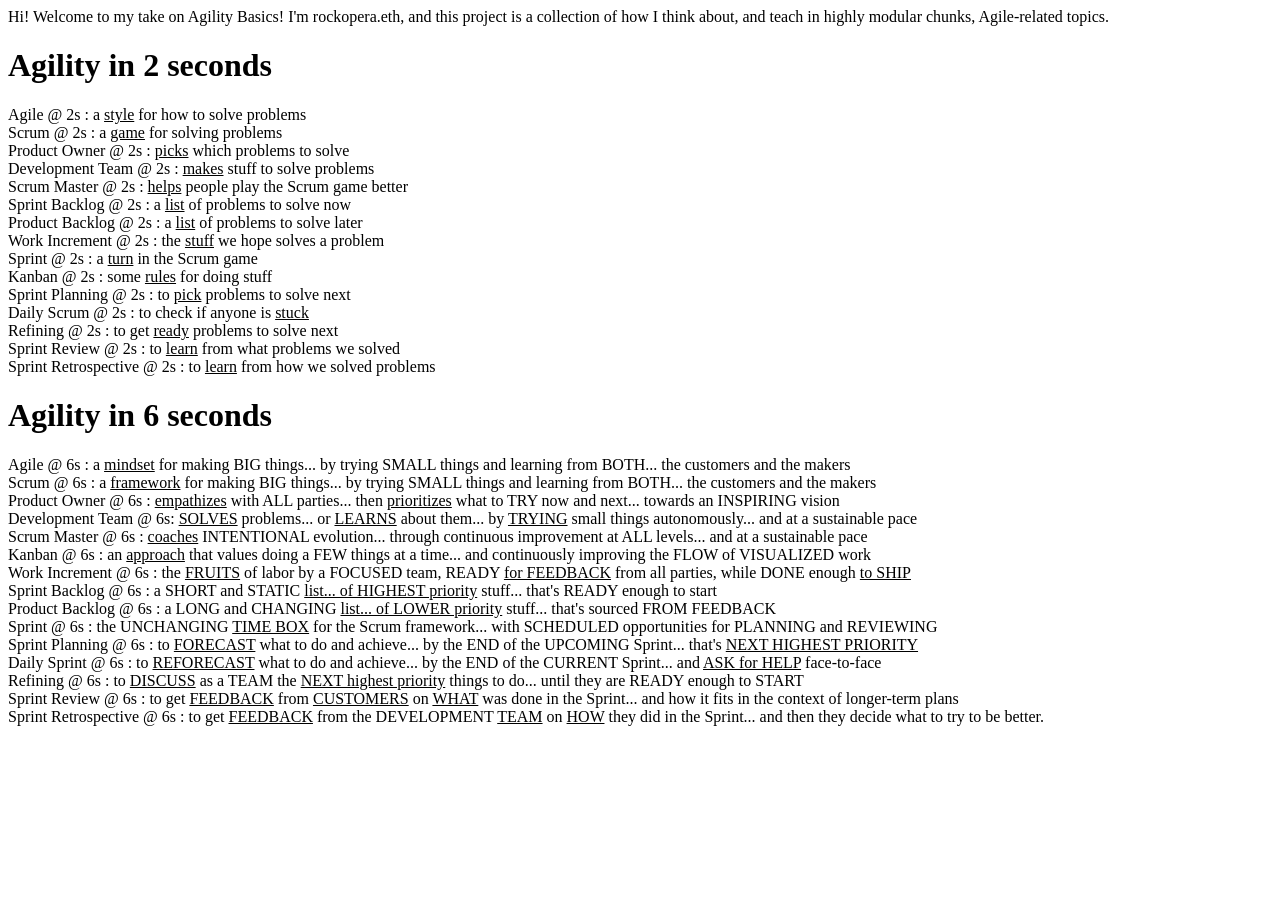
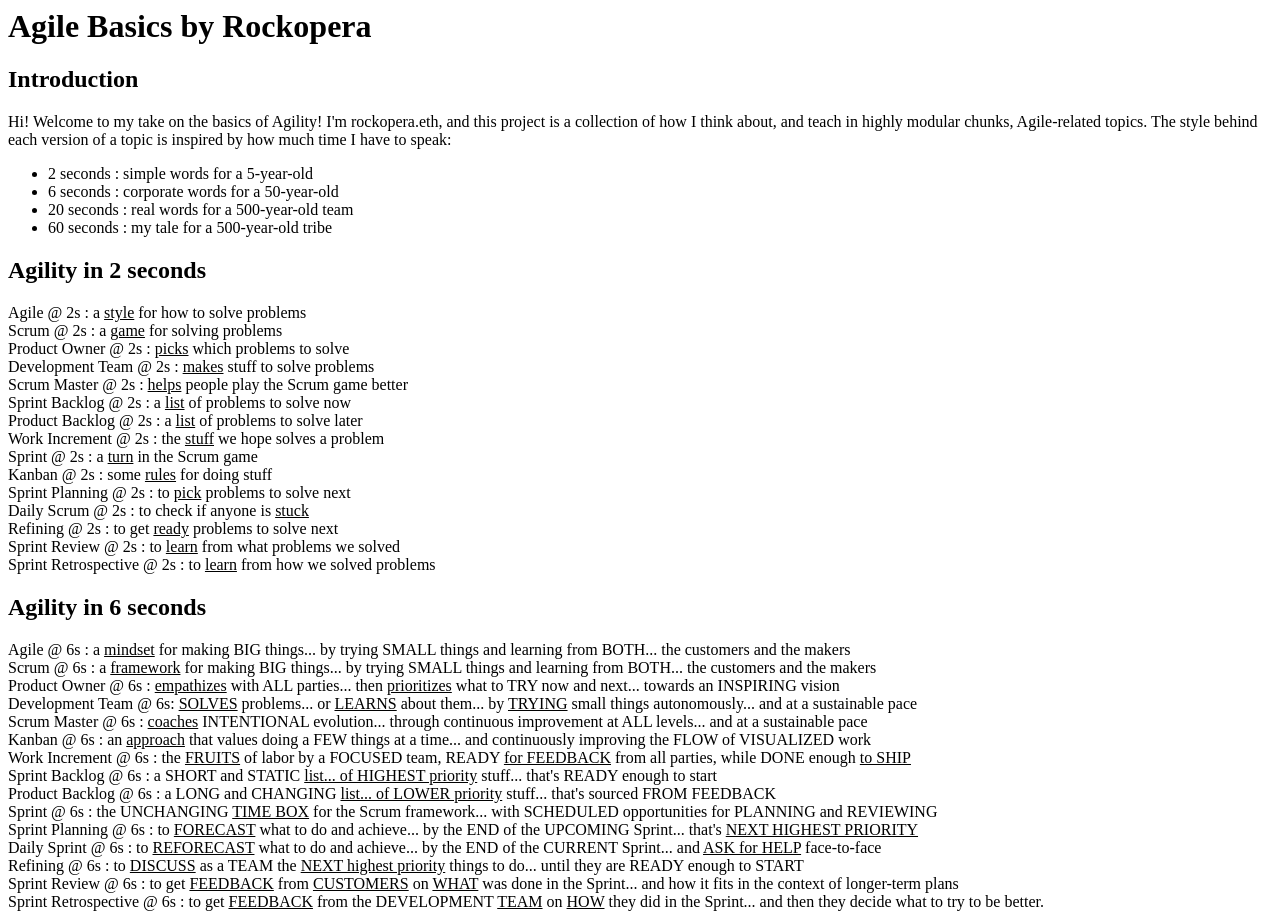
Before and after one commit to mlamont/agilitybasics, a plain HTML site: page index.html in a window 1280 px wide. Before the commit the page ends 800 px from the top, so only its background shows below. Drawn offline with Linux system fonts and the light colour scheme.

Commit message:
reformatted titles, added introduction section

```diff
--- a/index.html
+++ b/index.html
@@ -2,8 +2,16 @@
   <head>
   </head>
   <body>
-    Hi! Welcome to my take on Agility Basics! I'm rockopera.eth, and this project is a collection of how I think about, and teach in highly modular chunks, Agile-related topics.
-    <h1>Agility in 2 seconds</h1>
+    <h1>Agile Basics by Rockopera</h1>
+    <h2>Introduction</h2>
+    Hi! Welcome to my take on the basics of Agility! I'm rockopera.eth, and this project is a collection of how I think about, and teach in highly modular chunks, Agile-related topics. The style behind each version of a topic is inspired by how much time I have to speak:
+    <ul>
+      <li>2 seconds : simple words for a 5-year-old</li>
+      <li>6 seconds : corporate words for a 50-year-old</li>
+      <li>20 seconds : real words for a 500-year-old team</li>
+      <li>60 seconds : my tale for a 500-year-old tribe</li>
+    </ul>
+    <h2>Agility in 2 seconds</h2>
     Agile @ 2s : a <u>style</u> for how to solve problems<BR>
     Scrum @ 2s : a <u>game</u> for solving problems<BR>
     Product Owner @ 2s : <u>picks</u> which problems to solve<BR>
@@ -19,7 +27,7 @@
     Refining @ 2s : to get <u>ready</u> problems to solve next<BR>
     Sprint Review @ 2s : to <u>learn</u> from what problems we solved<BR>
     Sprint Retrospective @ 2s : to <u>learn</u> from how we solved problems
-    <h1>Agility in 6 seconds</h1>
+    <h2>Agility in 6 seconds</h2>
     Agile @ 6s : a <u>mindset</u> for making BIG things... by trying SMALL things and learning from BOTH... the customers and the makers<BR>
     Scrum @ 6s : a <u>framework</u> for making BIG things... by trying SMALL things and learning from BOTH... the customers and the makers<BR>
     Product Owner @ 6s : <u>empathizes</u> with ALL parties... then <u>prioritizes</u> what to TRY now and next... towards an INSPIRING vision<BR>
```
